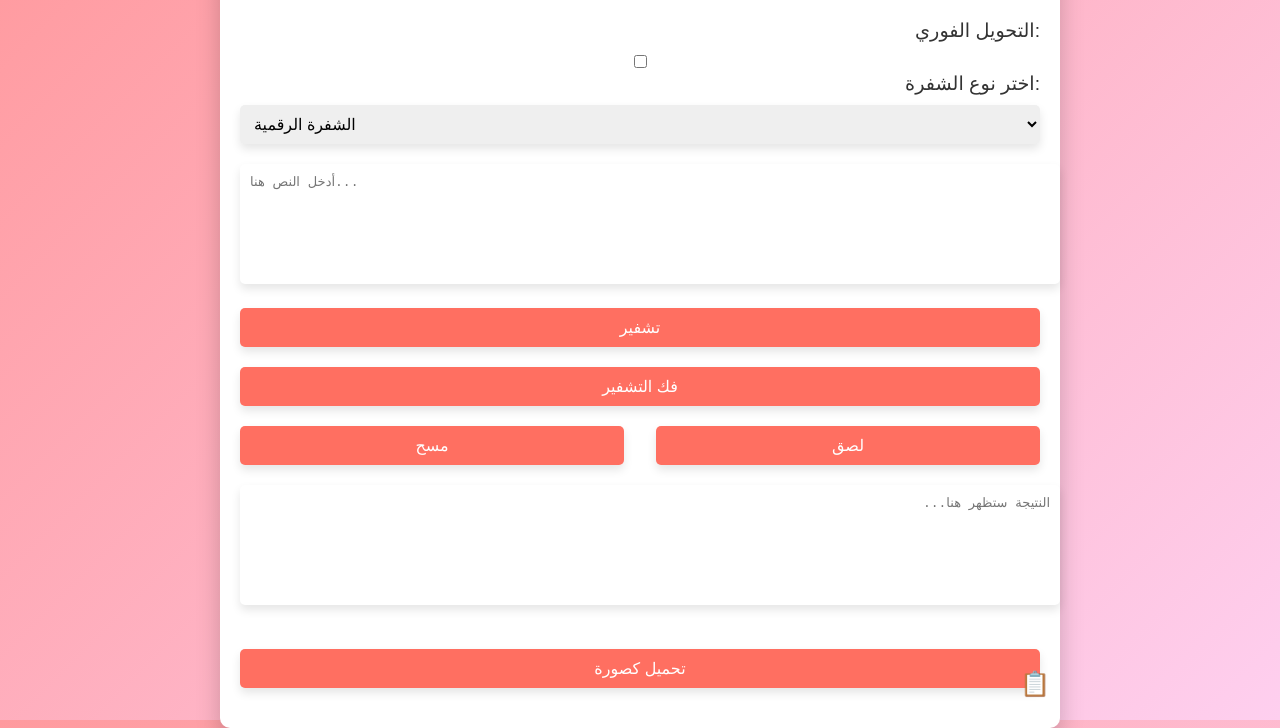
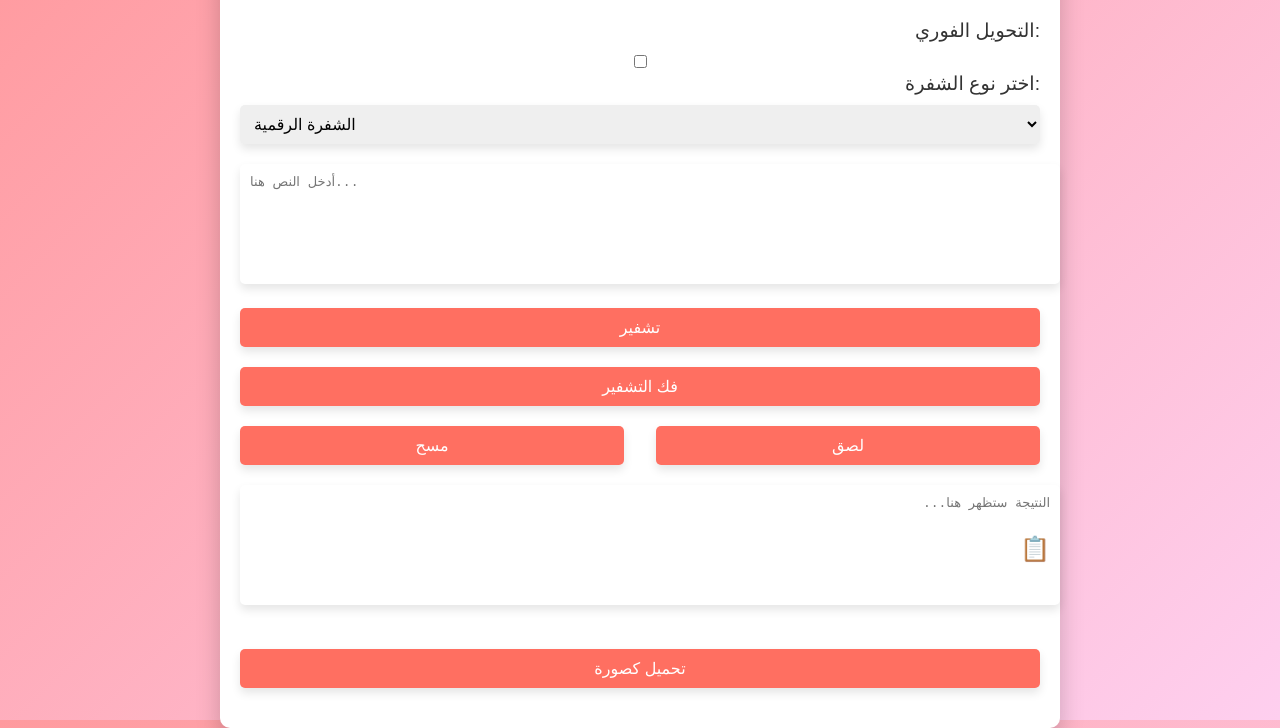
Before and after one commit to Eng-antoon/Ciphers-app, a plain HTML site: page index.html in a window 1280 px wide. Shown: the part 80-808 px from the top of the page. Drawn offline with Linux system fonts and the light colour scheme.

Commit message:
adjust copy button

```diff
--- a/styles.css
+++ b/styles.css
@@ -107,7 +107,7 @@ button:active {
 
 .copy-icon {
     position: absolute;
-    bottom: 30px;
+    bottom: 165px;
     right: 10px;
     cursor: pointer;
     font-size: 1.5em;
```
